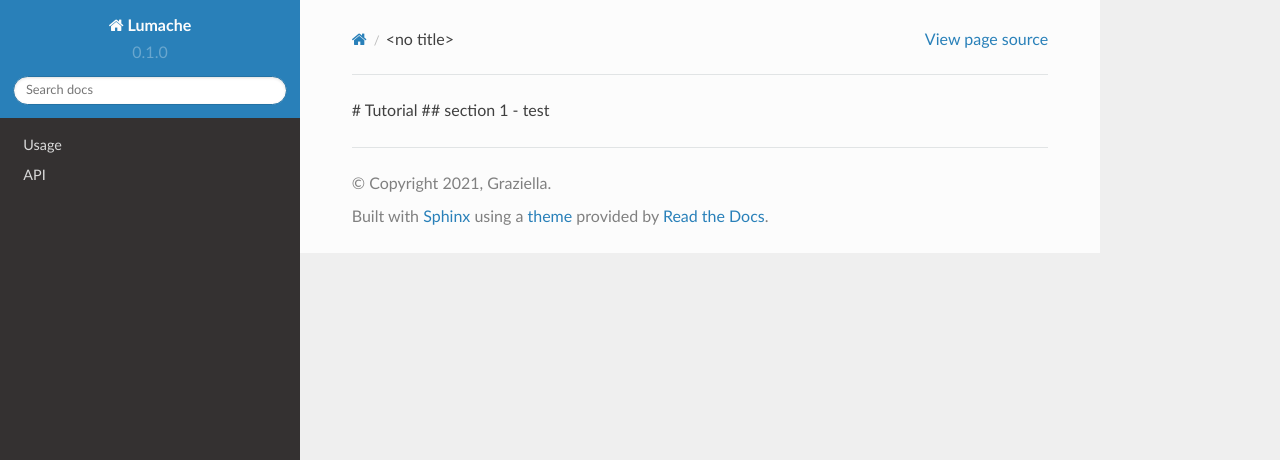
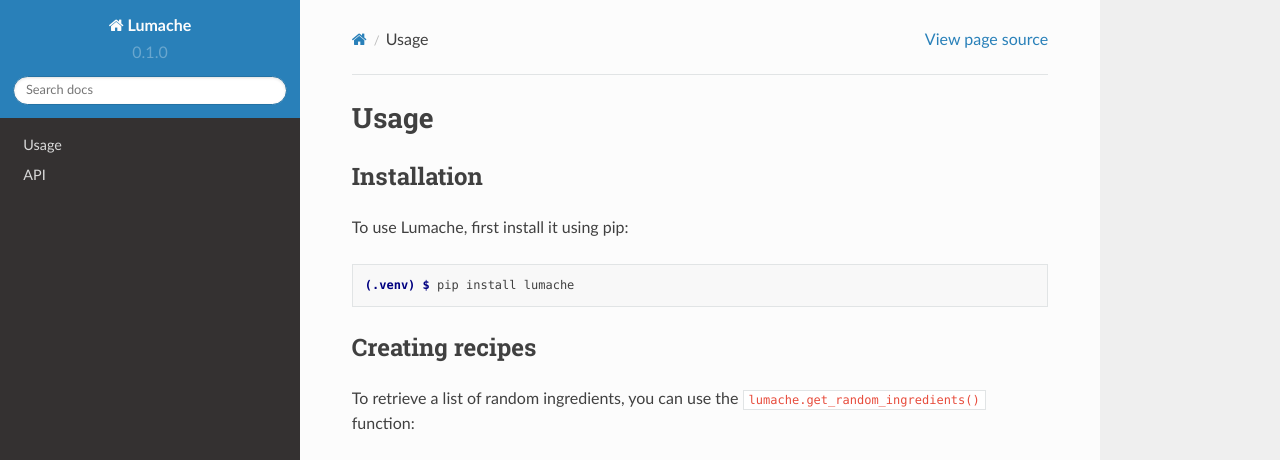
Before and after one commit to edumoon92/champ.tta.or.kr, a Sphinx documentation site: the page built from docs/source/tutorial.rst, in a window 1280 px wide and 1036 px high. Shown: the top 460 px of the window. Built offline with Sphinx 7.4.7 and the Read the Docs theme 2.0.0, drawn with Linux system fonts in a browser that asks for light colours; pages that are not in the unit, such as notebooks, are missing from menus; some of the changed text lies outside the part shown; grey boxes are pictures that could not be loaded.

Commit message:
Update tutorial.rst

```diff
--- a/docs/source/tutorial.rst
+++ b/docs/source/tutorial.rst
@@ -1,3 +1,33 @@
-# Tutorial
-## section 1
-- test
+Usage
+=====
+
+.. _installation:
+
+Installation
+------------
+
+To use Lumache, first install it using pip:
+
+.. code-block:: console
+
+   (.venv) $ pip install lumache
+
+Creating recipes
+----------------
+
+To retrieve a list of random ingredients,
+you can use the ``lumache.get_random_ingredients()`` function:
+
+.. autofunction:: lumache.get_random_ingredients
+
+The ``kind`` parameter should be either ``"meat"``, ``"fish"``,
+or ``"veggies"``. Otherwise, :py:func:`lumache.get_random_ingredients`
+will raise an exception.
+
+.. autoexception:: lumache.InvalidKindError
+
+For example:
+
+>>> import lumache
+>>> lumache.get_random_ingredients()
+['shells', 'gorgonzola', 'parsley']
```
